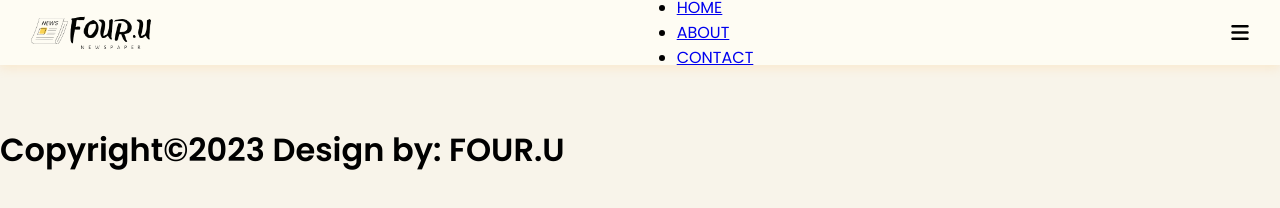
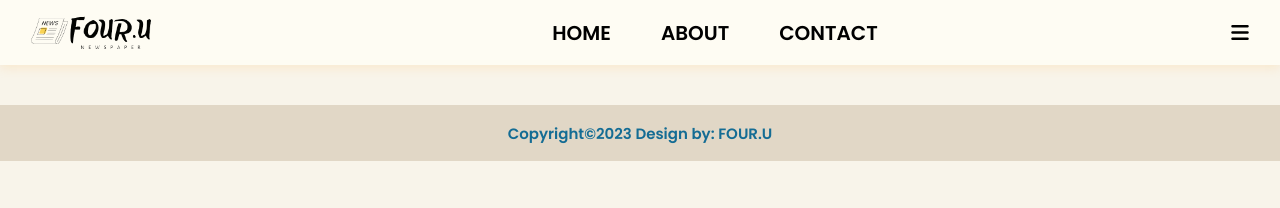
Before and after one commit to 22091397022AdeliaSalsabila/2022A-Kelompok1, a plain HTML site: page about.html in a window 1280 px wide. Drawn offline with Linux system fonts and the light colour scheme; no server answers.

Commit message:
Update style.css

```diff
--- a/style.css
+++ b/style.css
@@ -19,9 +19,37 @@ header{
     box-shadow: 0px 3px 10px 0 rgba(255,187,92,0.2);
 }
 
-/*nav,.inputSearch{
+
+.ul-navbar {
+    display: flex;
+    height: 100px;
+    justify-content: center;
+    align-items: center;
+}
+
+.li-navbar {
+    list-style-type: none;
+    padding: 20px;
+    margin: 5px;
+    font-size: 20px;
+    text-orientation: upright;
+    cursor: pointer;
+}
+
+.li-navbar:hover {
+    color: #025464;
+}
+
+.a-navbar {
+    text-decoration: none;
+    font-weight: 600;
+    color: #000;
+}
+
+
+nav,.inputSearch{
     display:none;
-}*/
+}
 
 nav ul{
     display: flex;
@@ -101,6 +129,19 @@ form{
     }
 }
 
+.container-footer{
+    height: 7vh;
+    background-color: #E1D7C6;
+    display: flex;
+    justify-content: center;
+    align-items: center;
+}
+
+.h1-footer{
+    font-size: 15px;
+    color: #146C94;
+}
+
 
 /***mobile menu***/
 .mobile {
@@ -160,6 +201,8 @@ main{
 .card img{
     min-height: 210px;
     max-height: 210px;
+    justify-content: center;
+    align-items: center;
     background-color: #E1D7C6;
 }
 
```
